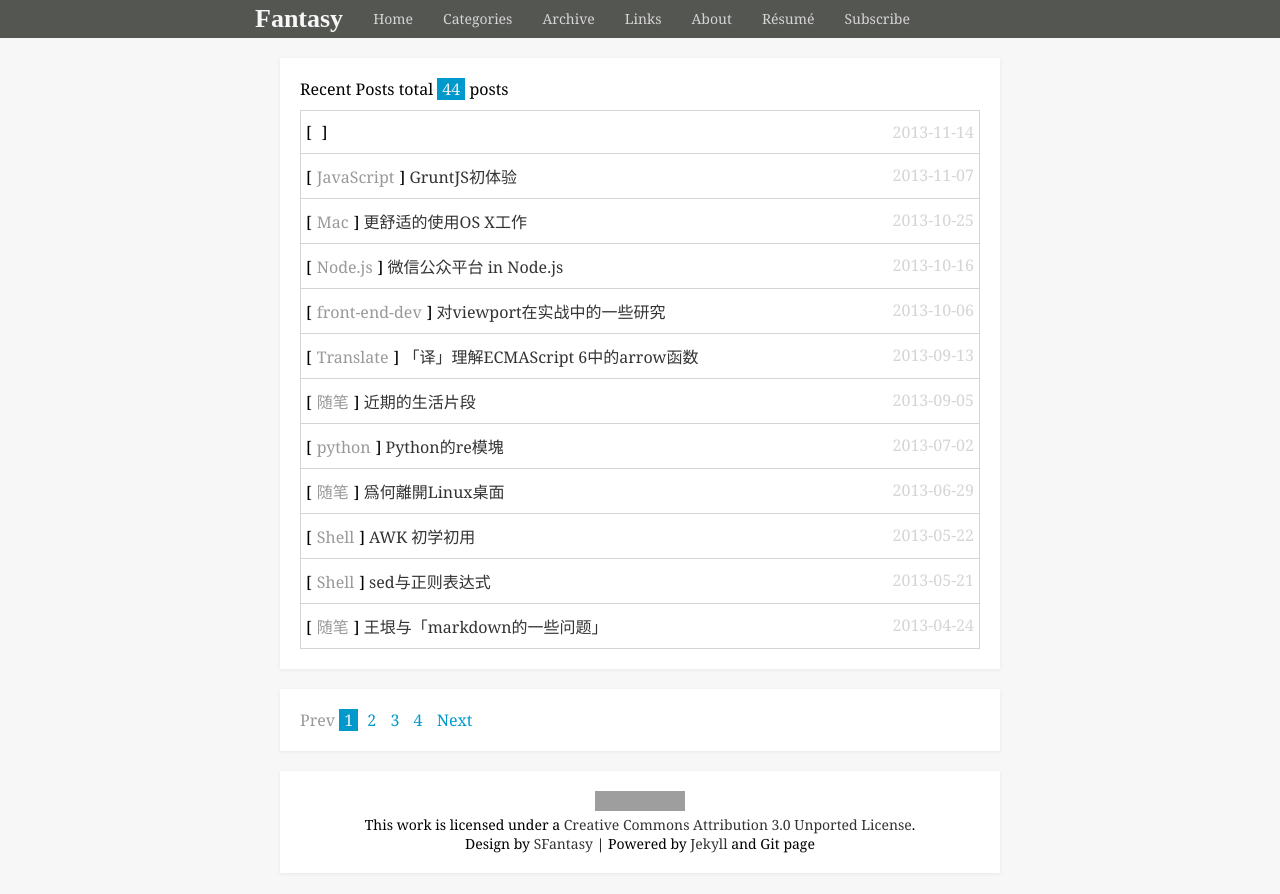
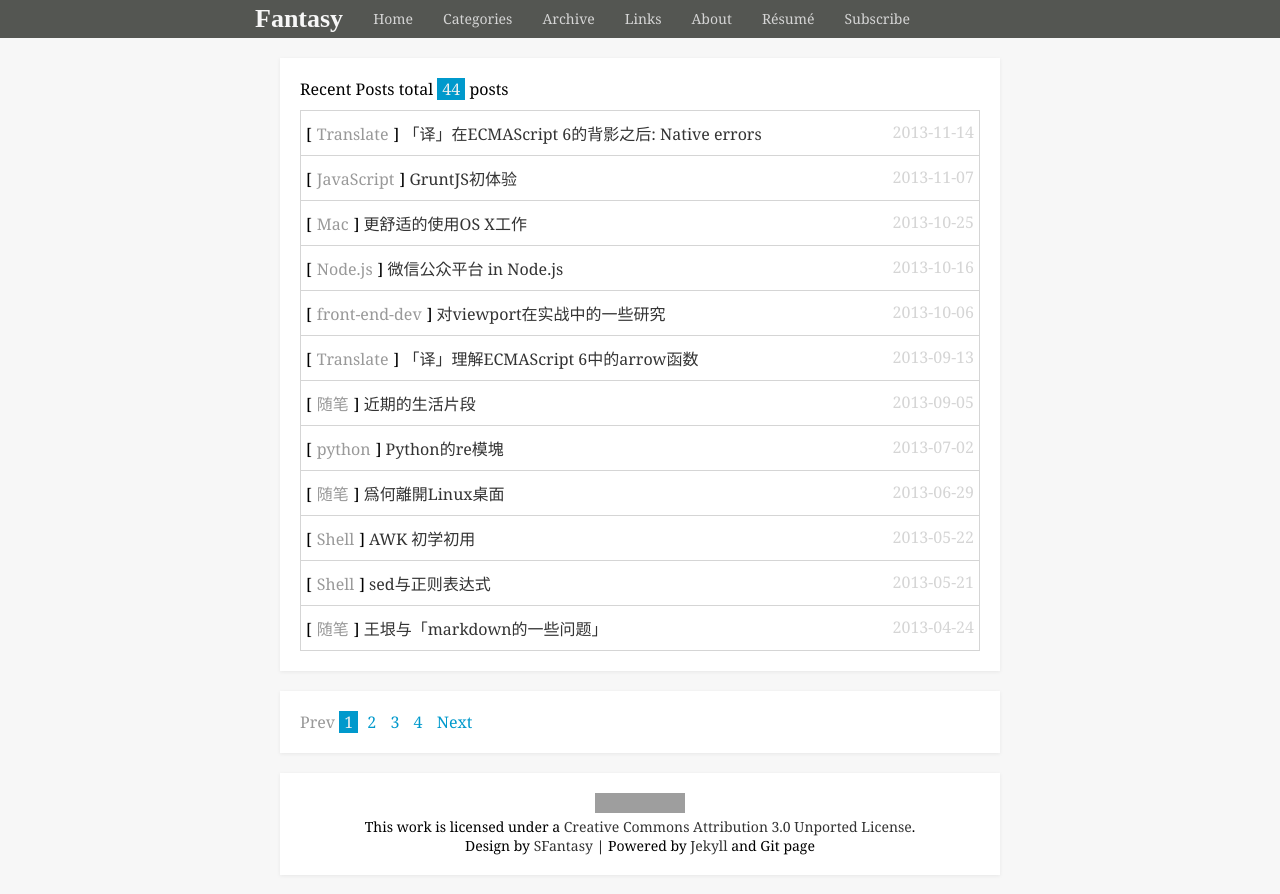
Before and after one commit to SFantasy/blog, a Jekyll site: the page built from index.html, in a window 1280 px wide. Shown: the top 894 px of the page. Built offline with Jekyll 4.4.1, drawn with Linux system fonts in a browser that asks for light colours; Markdown is read by kramdown in place of the engine named in the settings; the list of posts is cut into pages by our own code; comment, search, counter and statistics services are not loaded; grey boxes are pictures that could not be loaded.

Commit message:
fix YAML error

```diff
--- a/_posts/2013-11-14-native-error.markdown
+++ b/_posts/2013-11-14-native-error.markdown
@@ -1,8 +1,8 @@
 ---
 layout: post
+title: "「译」在ECMAScript 6的背影之后: Native errors"
 comments: true
 date: 2013-11-14 01:00
-title: 「译」在ECMAScript 6的背影之后: Native errors
 categories: Translate
 ---
 
```
